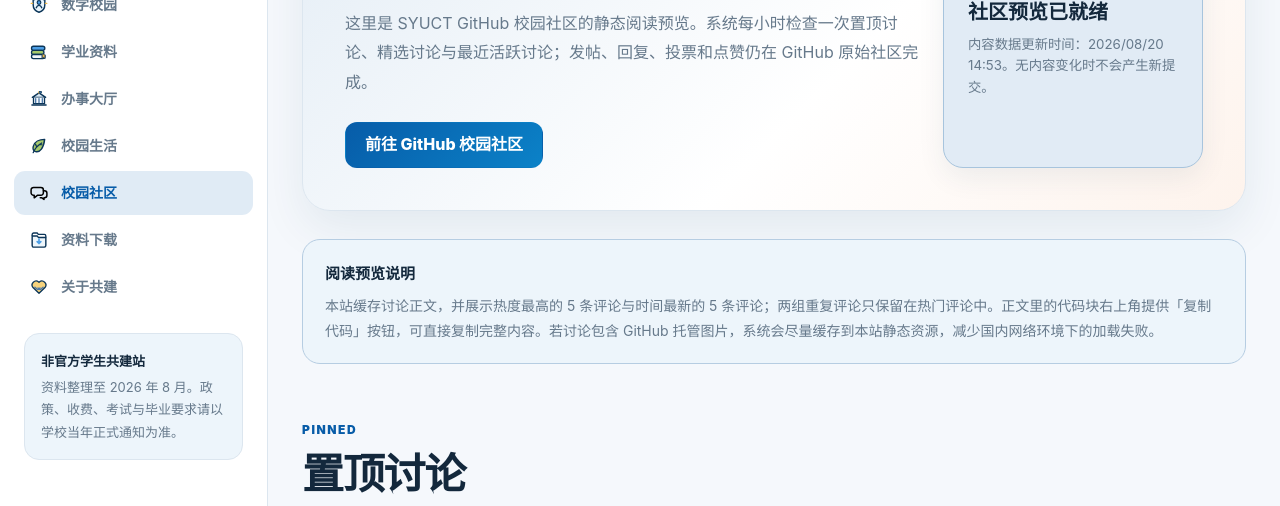
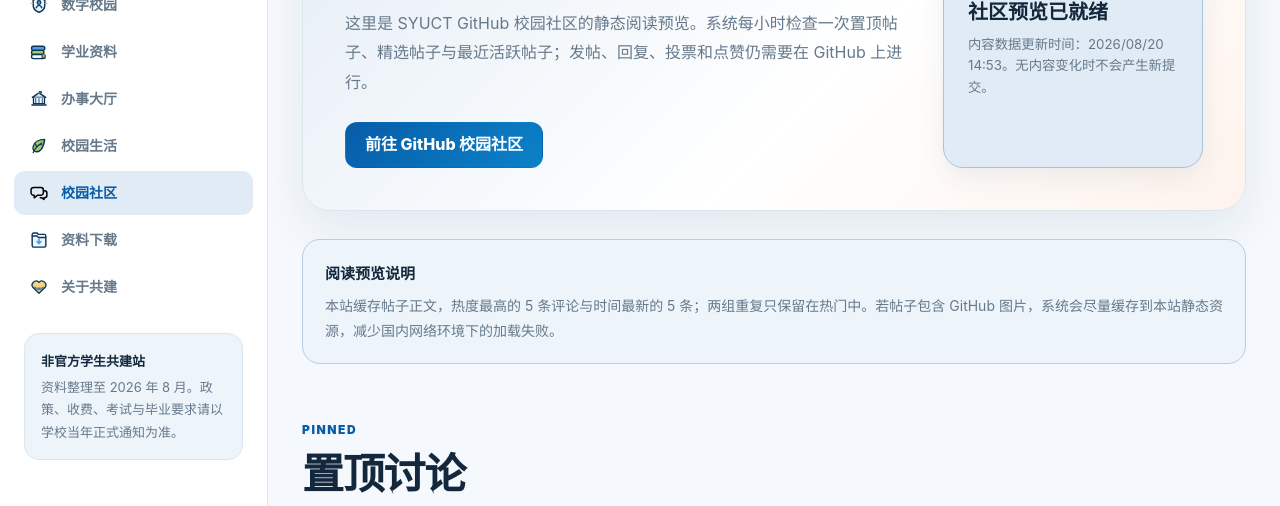
Before and after one commit to CiderHalo/SYUCT, a website: page community.html in a window 1280 px wide. Shown: the part 283-789 px from the top of the page. Drawn offline with Linux system fonts and the light colour scheme.

Commit message:
Update community.html

```diff
--- a/community.html
+++ b/community.html
@@ -41,7 +41,7 @@
 <div class="community-hero-copy">
 <div class="eyebrow">SYUCT COMMUNITY</div>
 <h1>校园社区</h1>
-<p>这里是 SYUCT GitHub 校园社区的静态阅读预览。系统每小时检查一次置顶讨论、精选讨论与最近活跃讨论；发帖、回复、投票和点赞仍在 GitHub 原始社区完成。</p>
+<p>这里是 SYUCT GitHub 校园社区的静态阅读预览。系统每小时检查一次置顶帖子、精选帖子与最近活跃帖子；发帖、回复、投票和点赞仍需要在 GitHub 上进行。</p>
 <div class="community-hero-actions">
 <a class="btn btn-blue" href="https://github.com/orgs/SYUCT/discussions" target="_blank" rel="noopener noreferrer">前往 GitHub 校园社区</a>
 </div>
@@ -55,7 +55,7 @@
 
 <section class="community-notice" aria-label="社区预览说明">
 <strong>阅读预览说明</strong>
-<p>本站缓存讨论正文，并展示热度最高的 5 条评论与时间最新的 5 条评论；两组重复评论只保留在热门评论中。正文里的代码块右上角提供「复制代码」按钮，可直接复制完整内容。若讨论包含 GitHub 托管图片，系统会尽量缓存到本站静态资源，减少国内网络环境下的加载失败。</p>
+<p>本站缓存帖子正文，热度最高的 5 条评论与时间最新的 5 条；两组重复只保留在热门中。若帖子包含 GitHub 图片，系统会尽量缓存到本站静态资源，减少国内网络环境下的加载失败。</p>
 </section>
 
 <section class="section community-section" id="pinnedSection" hidden>
```
